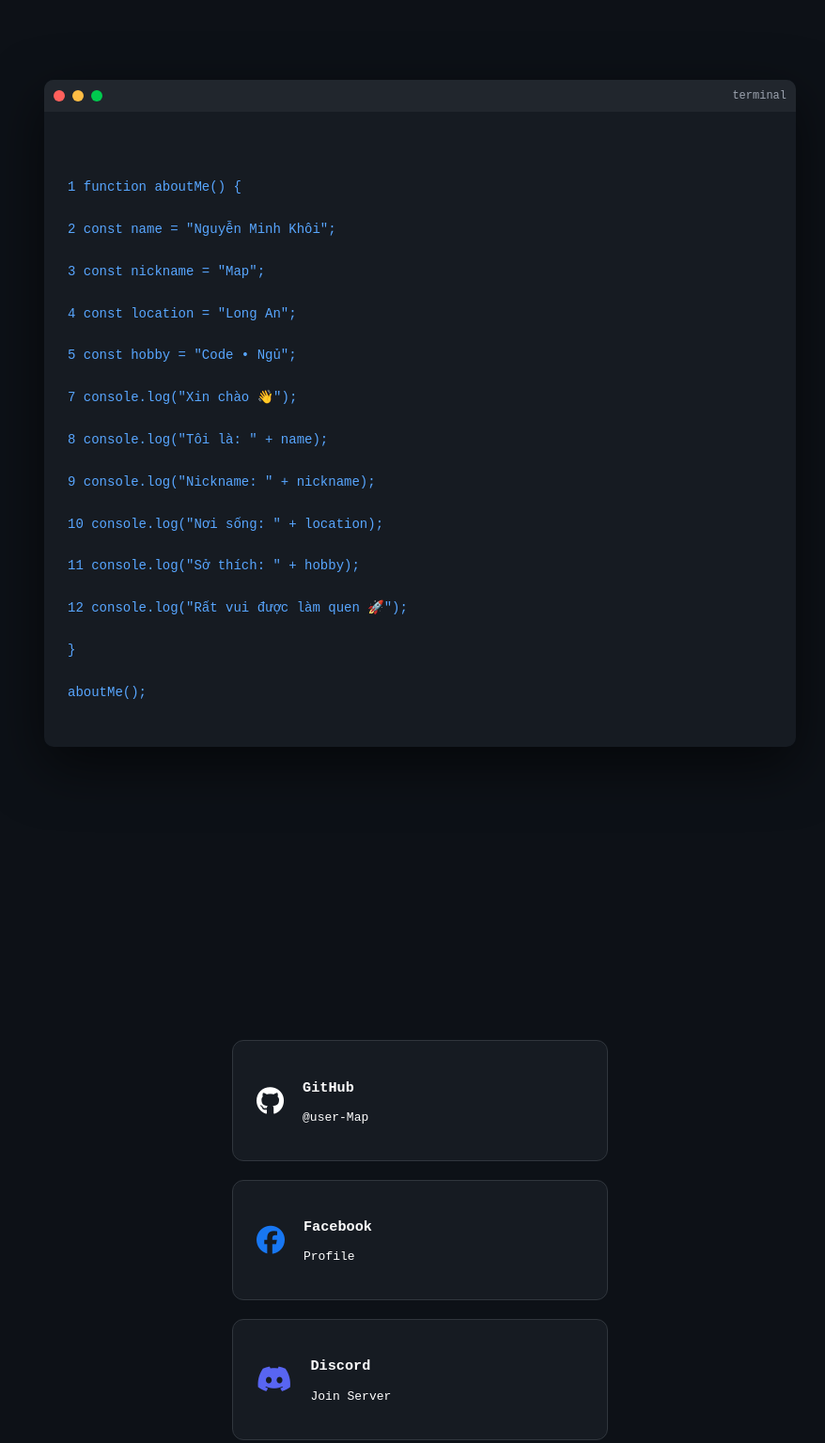
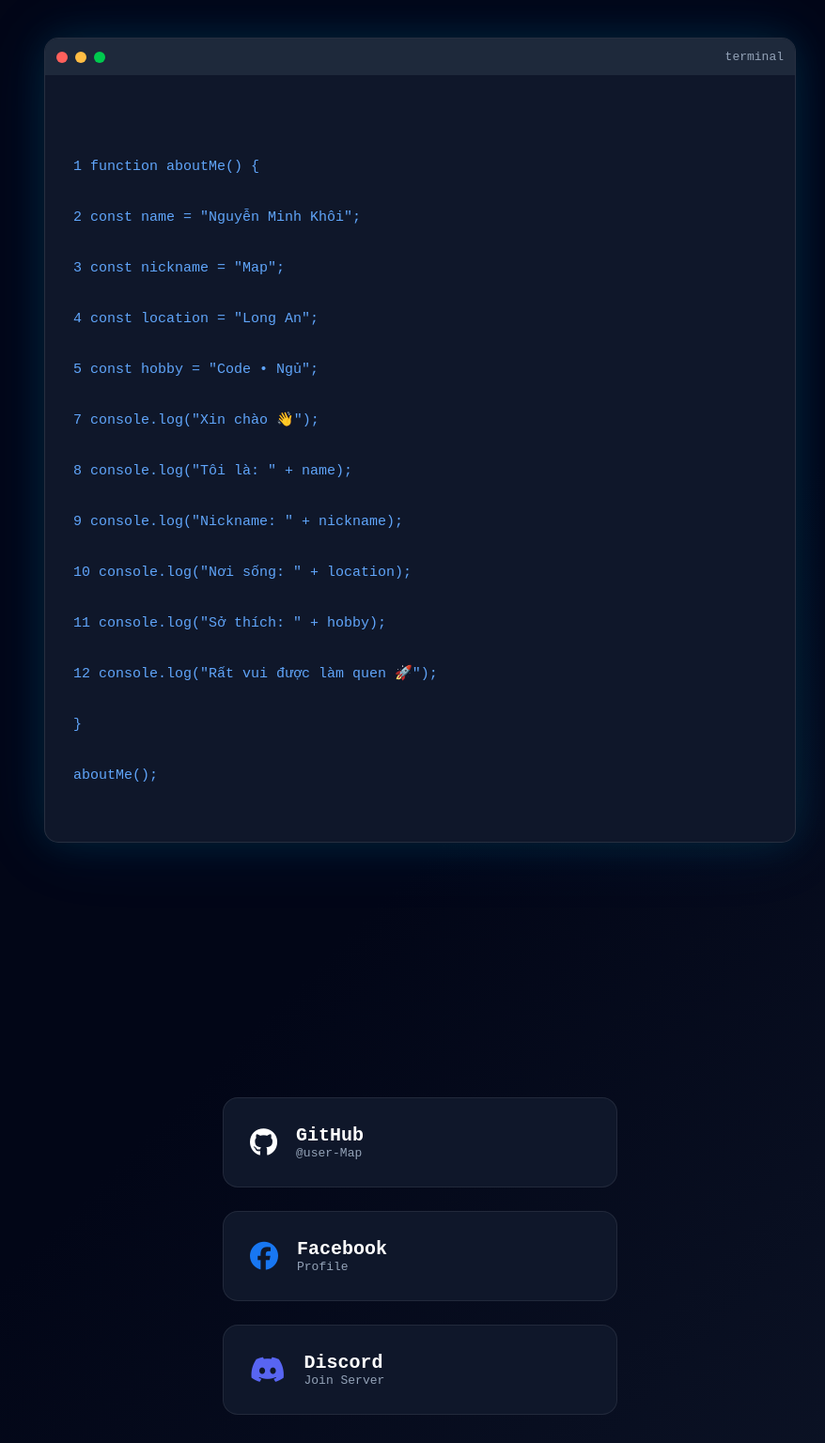
Before and after one commit to user-Map/bio, a plain HTML site: page index.html in a window 1280 px wide. Shown: the top 1536 px of the page at 94% size, without its empty margins (193-1071 px from the left). Drawn offline with Linux system fonts and the light colour scheme.

Commit message:
Update index.html

```diff
--- a/index.html
+++ b/index.html
@@ -1,55 +1,103 @@
 <!DOCTYPE html>
 <html lang="en">
-
 <head>
 <meta charset="UTF-8">
 <meta name="viewport" content="width=device-width, initial-scale=1.0">
 
-<title>Nguyễn Minh Khôi Dev</title>
+<title>Nguyễn Minh Khôi</title>
 
 <link rel="stylesheet" href="https://cdnjs.cloudflare.com/ajax/libs/font-awesome/6.5.0/css/all.min.css">
 
 <style>
 
+*{
+margin:0;
+padding:0;
+box-sizing:border-box;
+font-family: monospace;
+}
+
 body{
-margin:0;
-background:#0d1117;
-font-family: monospace;
+
+background: linear-gradient(135deg,#020617,#020617,#0f172a);
 color:white;
+overflow-x:hidden;
+
 }
 
 /* center section */
+
 section{
+
 min-height:100vh;
 display:flex;
 justify-content:center;
 align-items:center;
 padding:40px;
+
 }
 
-/* terminal */
+/* TERMINAL */
+
 .terminal{
+
 width:800px;
 max-width:95%;
-background:#161b22;
-border-radius:10px;
-box-shadow:0 20px 60px rgba(0,0,0,0.6);
+background:#0f172a;
+border-radius:15px;
 overflow:hidden;
+position:relative;
+
+border:1px solid rgba(255,255,255,0.1);
+
+box-shadow:
+
+0 0 40px rgba(0,255,255,0.1),
+0 0 80px rgba(0,140,255,0.1);
+
+}
+
+/* glow border */
+
+.terminal::before{
+
+content:"";
+position:absolute;
+inset:-2px;
+border-radius:15px;
+
+background:linear-gradient(
+45deg,
+#00f5ff,
+#0066ff,
+#7c3aed,
+#00f5ff
+);
+
+z-index:-1;
+filter:blur(10px);
+opacity:0.5;
+
 }
 
 /* top bar */
+
 .top{
+
 display:flex;
 align-items:center;
-padding:10px;
-background:#21262d;
+padding:12px;
+background:#1e293b;
+
 }
 
 .dot{
+
 width:12px;
 height:12px;
 border-radius:50%;
 margin-right:8px;
+
 }
 
 .red{background:#ff605c;}
@@ -57,70 +105,150 @@ margin-right:8px;
 .green{background:#00ca4e;}
 
 .title{
+
 margin-left:auto;
-font-size:12px;
-color:#9ca3af;
+font-size:13px;
+color:#94a3b8;
+
 }
 
-/* code area */
+/* code */
+
 .code{
-padding:25px;
-line-height:1.6;
-font-size:14px;
-color:#58a6ff;
+
+padding:30px;
+font-size:15px;
+line-height:1.8;
+color:#60a5fa;
 white-space:pre-wrap;
+
 }
 
-/* contact */
+/* CONTACT */
+
 .contacts{
+
 display:flex;
 flex-direction:column;
-gap:20px;
-width:400px;
+gap:25px;
+width:420px;
 max-width:90%;
+
 }
 
+/* CARD */
+
 .contact-card{
-background:#161b22;
-border-radius:12px;
-padding:25px;
+
 display:flex;
 align-items:center;
 gap:20px;
+
+padding:28px;
+
+background:#0f172a;
+border-radius:16px;
+
 cursor:pointer;
+position:relative;
+
+border:1px solid rgba(255,255,255,0.08);
+
 transition:0.3s;
-border:1px solid #30363d;
+
+}
+
+/* neon border */
+
+.contact-card::before{
+
+content:"";
+position:absolute;
+inset:-1px;
+
+border-radius:16px;
+
+background:linear-gradient(
+120deg,
+#00f5ff,
+#6366f1,
+#8b5cf6,
+#00f5ff
+);
+
+z-index:-1;
+opacity:0;
+transition:0.3s;
+
 }
 
 .contact-card:hover{
-background:#21262d;
-transform:translateY(-4px);
+
+transform:translateY(-6px) scale(1.02);
+
 }
 
-.contact-card i{
-font-size:30px;
+.contact-card:hover::before{
+
+opacity:0.8;
+
 }
 
-.github i{color:#fff;}
+/* icons */
+
+.contact-card i{
+
+font-size:30px;
+
+}
+
+.github i{color:white;}
 .facebook i{color:#1877f2;}
 .discord i{color:#5865f2;}
+
+/* text */
+
+.contact-card h3{
+
+font-size:20px;
+
+}
+
+.contact-card p{
+
+color:#94a3b8;
+
+}
+
+/* footer */
+
+.footer{
+
+text-align:center;
+padding:40px;
+color:#64748b;
+
+}
 
 </style>
 </head>
 
 <body>
 
-<!-- INTRO TERMINAL -->
+<!-- INTRO -->
 
 <section>
 
 <div class="terminal">
 
 <div class="top">
+
 <div class="dot red"></div>
 <div class="dot yellow"></div>
 <div class="dot green"></div>
+
 <div class="title">terminal</div>
+
 </div>
 
 <div class="code">
@@ -163,38 +291,58 @@ aboutMe();
 
 <div class="contacts">
 
-<div class="contact-card github" onclick="openLink('https://github.com/user-Map')">
+<div class="contact-card github"
+onclick="openLink('https://github.com/user-Map')">
+
 <i class="fa-brands fa-github"></i>
+
 <div>
 <h3>GitHub</h3>
 <p>@user-Map</p>
 </div>
+
 </div>
 
-<div class="contact-card facebook" onclick="openLink('https://www.facebook.com/share/1788aVgsrh/?mibextid=wwXIfr')">
+<div class="contact-card facebook"
+onclick="openLink('https://www.facebook.com/share/1788aVgsrh/?mibextid=wwXIfr')">
+
 <i class="fa-brands fa-facebook"></i>
+
 <div>
 <h3>Facebook</h3>
 <p>Profile</p>
 </div>
+
 </div>
 
-<div class="contact-card discord" onclick="openLink('https://discord.gg/YvzZF4wx')">
+<div class="contact-card discord"
+onclick="openLink('https://discord.gg/YvzZF4wx')">
+
 <i class="fa-brands fa-discord"></i>
+
 <div>
 <h3>Discord</h3>
 <p>Join Server</p>
 </div>
+
 </div>
 
 </div>
 
 </section>
 
+<div class="footer">
+
+user-map.github.io
+
+</div>
+
 <script>
 
 function openLink(url){
+
 window.open(url,"_blank");
+
 }
 
 </script>
```
